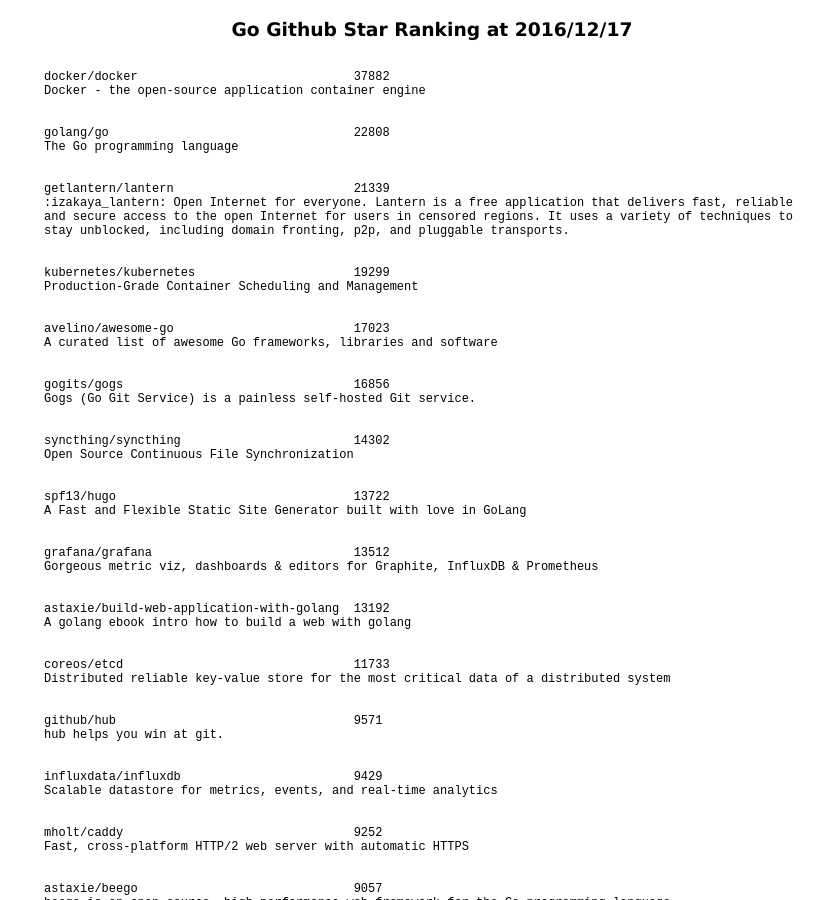
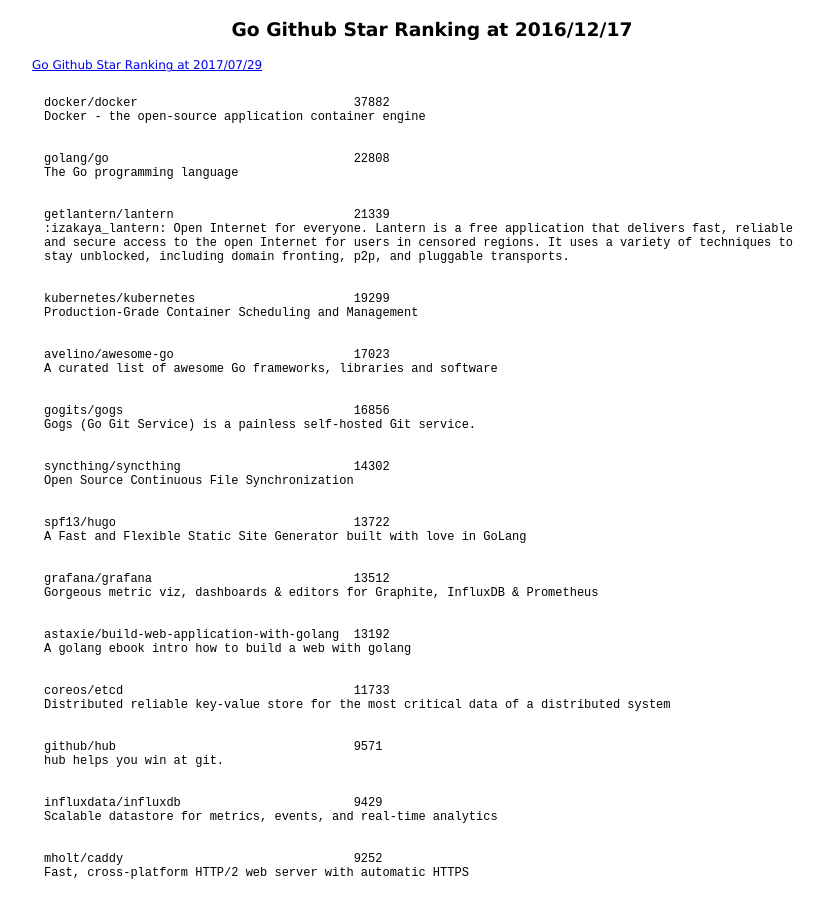
Before and after one commit to 38elements/38elements.github.com, a Jekyll site: the page built from _posts/2016-12-17-go-repository-github-star-ranking.md, in a window 1280 px wide and 900 px high. Shown: the whole window, without its empty margins (208-1032 px from the left). Built offline with Jekyll 4.4.1, drawn with Linux system fonts in a browser that asks for light colours.

Commit message:
Update 2016-12-17-go-repository-github-star-ranking.md

```diff
--- a/_posts/2016-12-17-go-repository-github-star-ranking.md
+++ b/_posts/2016-12-17-go-repository-github-star-ranking.md
@@ -2,6 +2,7 @@
 layout: posts
 title: Go Github Star Ranking at 2016/12/17
 ---
+[Go Github Star Ranking at 2017/07/29](/2017/07/29/go-repository-github-star-ranking.html)
 <pre style="background-color: white;border: none;">
 docker/docker                              37882
 Docker - the open-source application container engine
```
